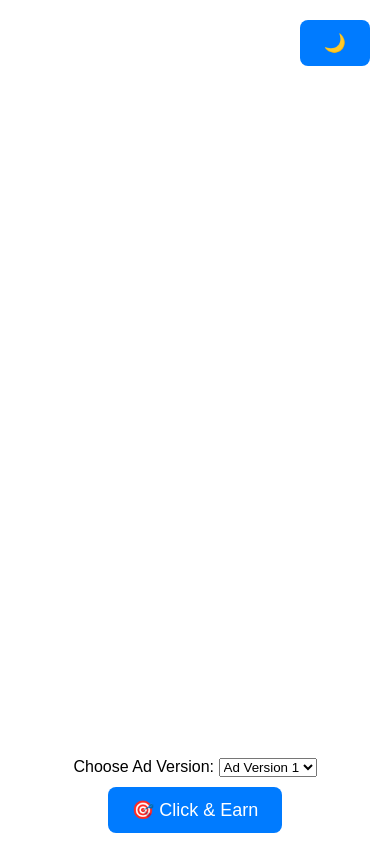
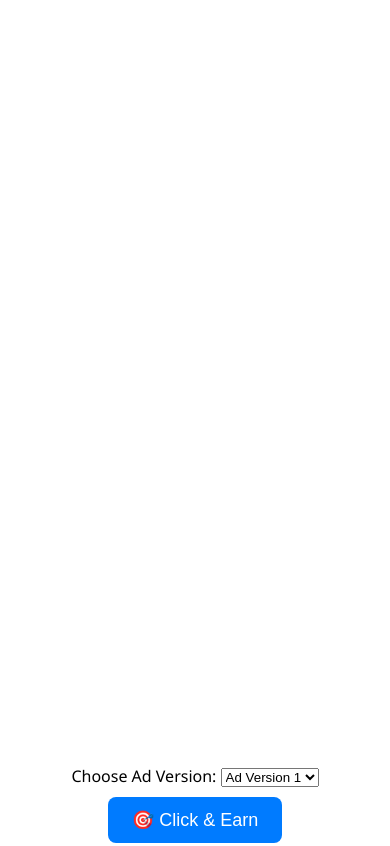
Before and after one commit to mdridoy53/Mhk, a plain HTML site: page index.html in a window 390 px wide. Shown: the top 846 px of the page. Drawn offline with Linux system fonts and the light colour scheme; a script that the page names is missing.

Commit message:
Update index.html

```diff
--- a/index.html
+++ b/index.html
@@ -6,26 +6,6 @@
     <title>Telegram Mini App - Earn & Withdraw</title>
     <script src="https://telegram.org/js/telegram-web-app.js"></script>
     <link rel="stylesheet" href="styles.css">
-    <style>
-        body {
-            font-family: Arial, sans-serif;
-        }
-
-        #theme-switcher {
-            position: fixed;
-            top: 10px;
-            right: 10px;
-        }
-
-        body.dark-mode {
-            background-color: #121212;
-            color: white;
-        }
-
-        body.dark-mode .container {
-            background-color: #333;
-        }
-    </style>
 </head>
 <body>
     <div class="container">
@@ -35,9 +15,9 @@
 
         <!-- Multiple Ad Slots -->
         <div id="ads-container">
-            <iframe class="ad-slot" id="ad-frame-1" width="300" height="250" style="border:none;"></iframe>
-            <iframe class="ad-slot" id="ad-frame-2" width="300" height="250" style="border:none;"></iframe>
-            <iframe class="ad-slot" id="ad-frame-3" width="300" height="250" style="border:none;"></iframe>
+            <iframe class="ad-slot" id="ad-frame-1" width="300" height="250" style="border:none;" onerror="handleAdError(this)"></iframe>
+            <iframe class="ad-slot" id="ad-frame-2" width="300" height="250" style="border:none;" onerror="handleAdError(this)"></iframe>
+            <iframe class="ad-slot" id="ad-frame-3" width="300" height="250" style="border:none;" onerror="handleAdError(this)"></iframe>
         </div>
 
         <!-- Version Selector -->
@@ -66,9 +46,6 @@
         <div id="reminder-message" style="margin-top: 15px; color: red;"></div>
     </div>
 
-    <!-- Dark Mode Switch -->
-    <button id="theme-switcher" onclick="toggleTheme()">🌙</button>
-
     <script src="script.js"></script>
 </body>
 </html>
```
